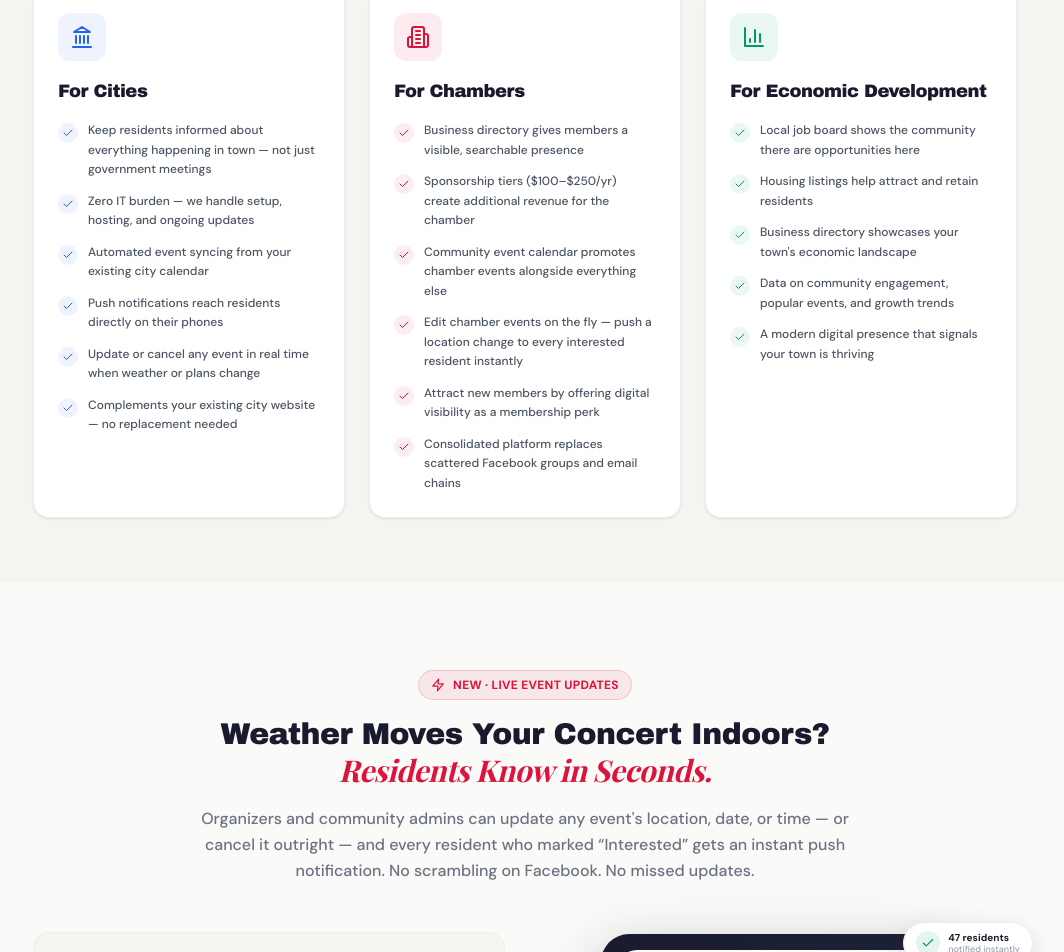
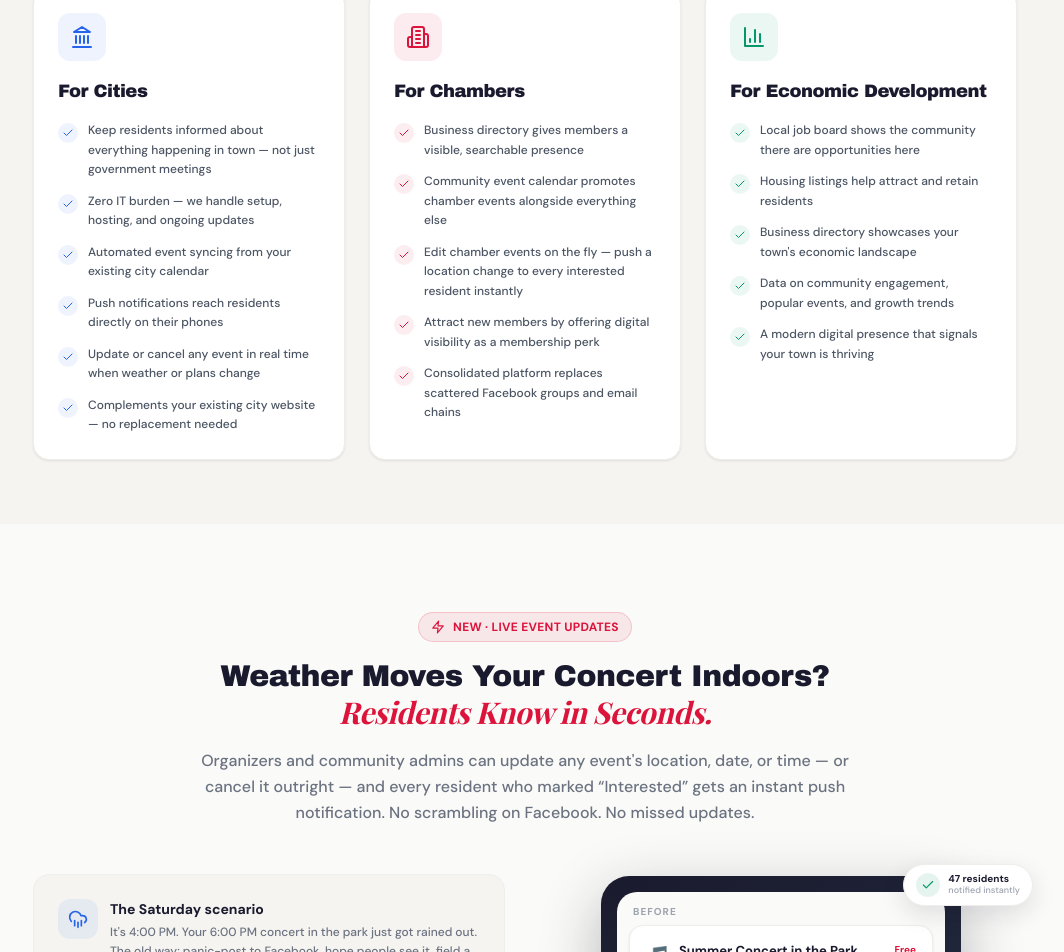
Before and after one commit to TheMcGooster/gonewpaper-app, a Next.js app: page /for-communities in a window 1280 px wide. Shown: the part 4557-5509 px from the top of the page, without its empty margins (115-1179 px from the left). Built offline with nearby package versions, Linux system fonts and the light colour scheme; no server answers.

Commit message:
Remove chamber sponsorship-tier bullet from sales page
Pricing specifics belong in direct conversations, not the public
For Communities page.

Co-Authored-By: Claude Opus 4.6 <noreply@anthropic.com>

```diff
--- a/app/for-communities/page.tsx
+++ b/app/for-communities/page.tsx
@@ -63,7 +63,6 @@ export default function ForCommunitiesPage() {
       border: 'rgba(220,20,60,0.15)',
       points: [
         'Business directory gives members a visible, searchable presence',
-        'Sponsorship tiers ($100–$250/yr) create additional revenue for the chamber',
         'Community event calendar promotes chamber events alongside everything else',
         'Edit chamber events on the fly — push a location change to every interested resident instantly',
         'Attract new members by offering digital visibility as a membership perk',
```
